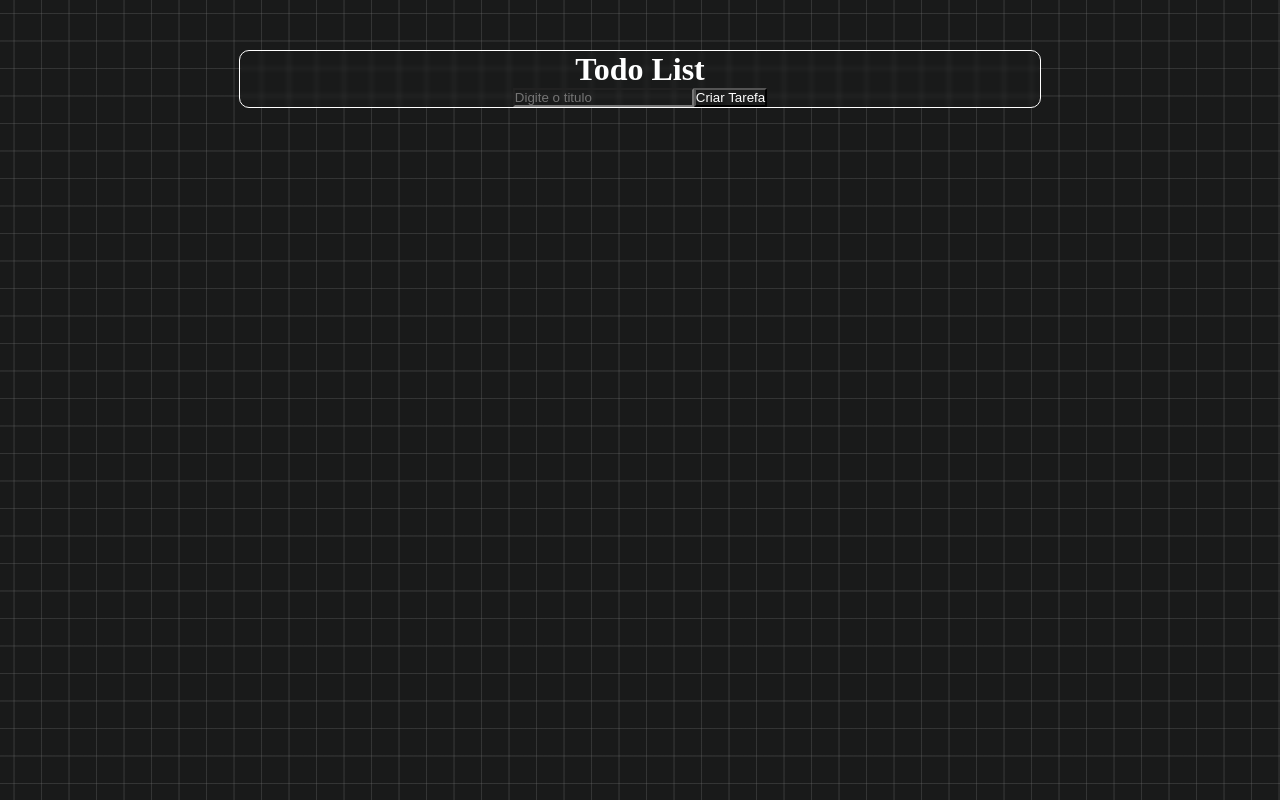
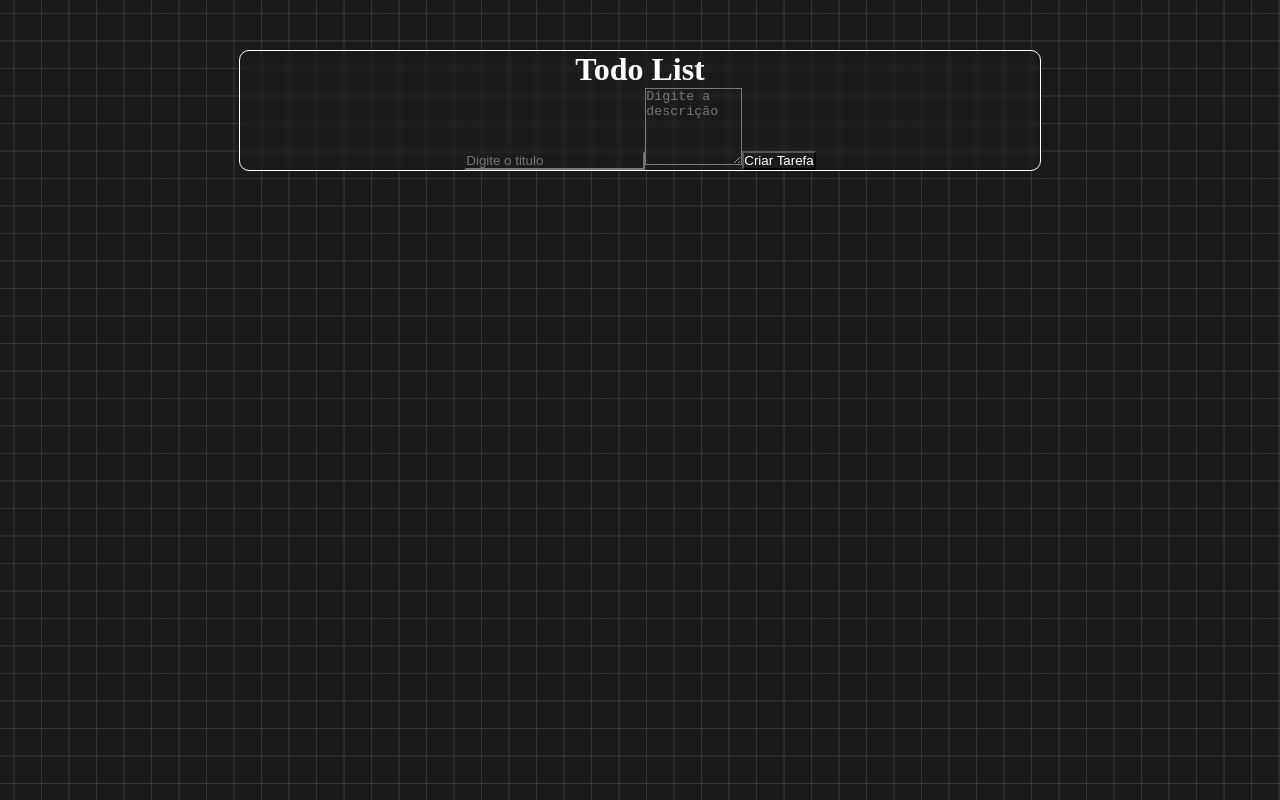
Before and after one commit to RodrigoArgenton/todo-list, a Vue app: page / in a window 1280 px wide. Built offline with nearby package versions, Linux system fonts and the light colour scheme.

Commit message:
adicionado a opção de descrição

```diff
--- a/src/components/mainTodoList.vue
+++ b/src/components/mainTodoList.vue
@@ -3,12 +3,12 @@ import { ref } from 'vue'
 
 const dataList = ref([])
 
-const newTitle = ref({ title: '' })
+const newTitle = ref({})
 
 function submitForm() {
     if (newTitle.value.title){
         dataList.value.push({ ...newTitle.value })
-        newTitle.value.title = ''
+        newTitle.value = {}
     }else{
         alert('O campo não pode estar vazio')
     }
@@ -23,11 +23,17 @@ function deleteList(index){
         <h1>Todo List</h1>
         <form @submit.prevent="submitForm">
             <input v-model="newTitle.title" placeholder="Digite o titulo">
+            <textarea v-model="newTitle.description" placeholder="Digite a descrição" rows="5" cols="10"></textarea>
             <button type="submit">Criar Tarefa</button>
         </form>
         <ul>
             <li v-for="list, index in dataList" :key="index">
                 {{ list.title }}
+                <ul>
+                    <li>
+                        {{ list.description }}
+                    </li>
+                </ul>
                 <button @click="deleteList(index)">X</button>
             </li>
         </ul>
@@ -36,6 +42,7 @@ function deleteList(index){
 
 <style scoped>
 input,
+textarea,
 button {
     background-color: transparent;
 }
```
